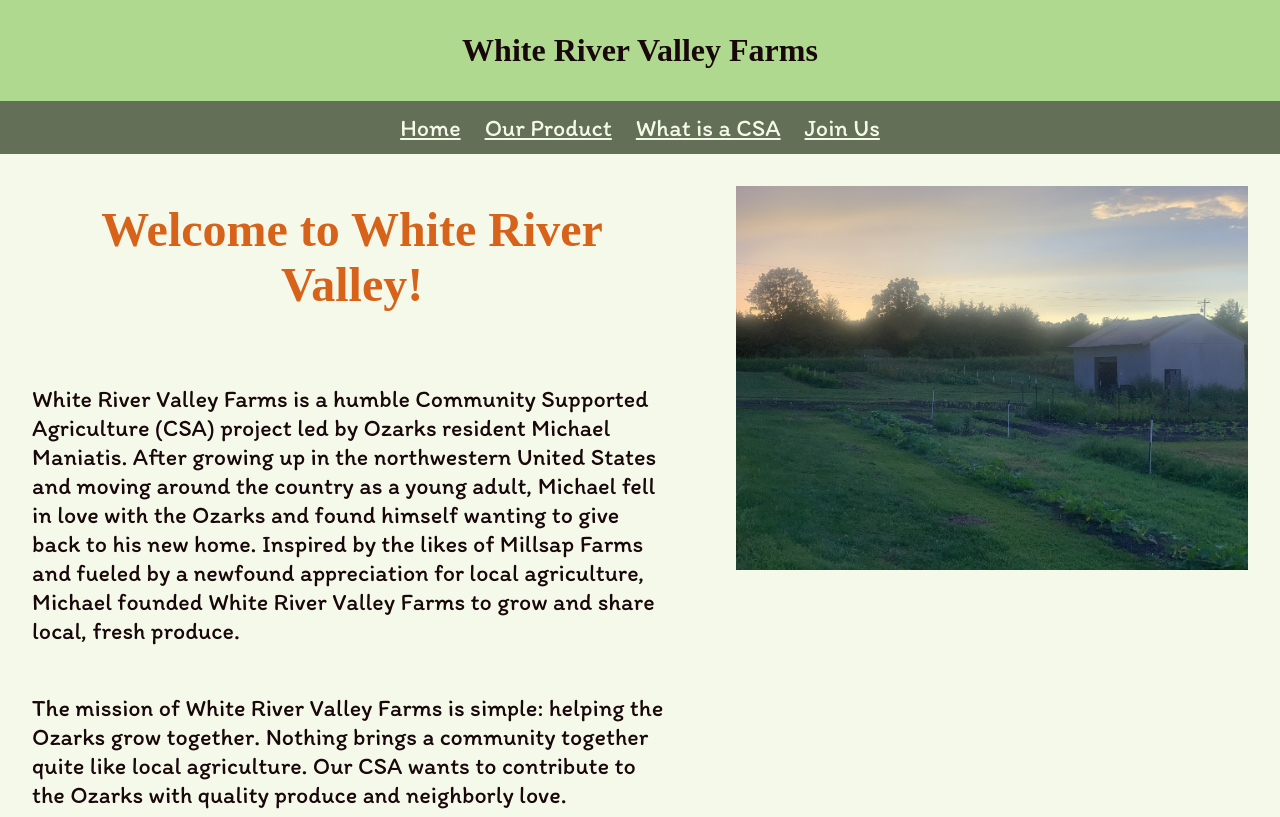
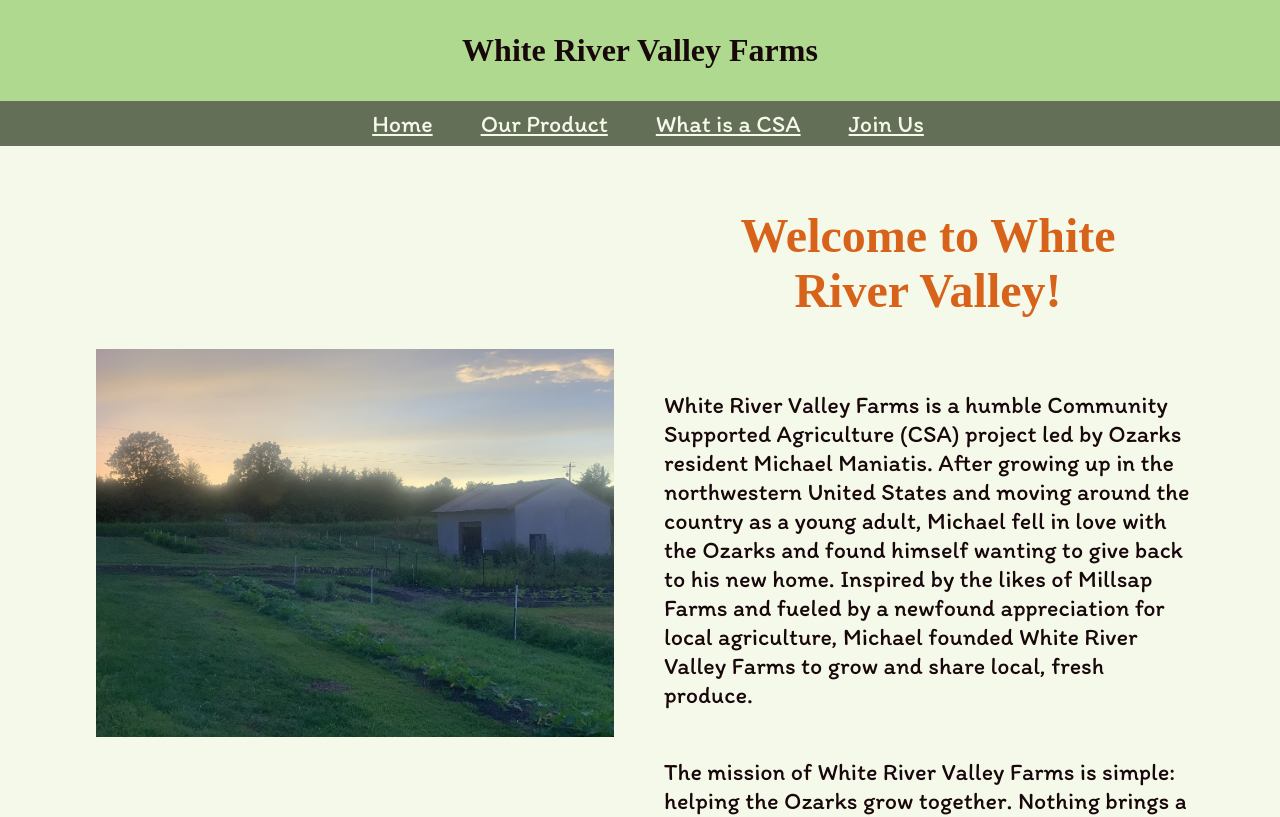
Before and after one commit to SeanGreeley/Fall2024_SCP_WhiteRiverValleyFarms, a React (Create React App) app in the folder my-app/: page / in a window 1280 px wide. Shown: the top 817 px of the page. Built offline with nearby package versions, Linux system fonts and the light colour scheme; a web font is replaced by a local one.

Commit message:
Sticky Header & Home/Produce Layouts

```diff
--- a/my-app/src/module/Home.js
+++ b/my-app/src/module/Home.js
@@ -11,7 +11,6 @@ function Home() {
     fontSize: '24px',
     backgroundColor: colors.ivory,
     padding: '1em',
-    width: '50vw',
     minWidth: '300px',
     fontFamily: 'Itim'
   };
@@ -31,19 +30,24 @@ function Home() {
   };
   const divStyles = {
     backgroundColor: colors.ivory,
-    display:'flex',
-    flexDirection:'row'
+    display:'grid',
+    gridTemplateColumns: 'repeat(auto-fit, minmax(400px, 1fr))',
+    width: '90%',
+    alignItems: 'center',
+    paddingTop: '20vh'
   };
   return (
-    <div id='root' className="App">
+    <div id='root' className="App" style={{backgroundColor:colors.ivory}}>
       <Header/>
-      <div id='content' style={divStyles}>
-        <div id='textbox' style={textboxStyles}>
-          <h1 style={headerStyles}>{allText.home.header}</h1>
-          <p style={paragraphStyles}>{allText.home['body-1']}</p>
-          <p style={paragraphStyles}>{allText.home['body-2']}</p>
+      <div style={{display:'flex',justifyContent:'center',alignItems:'center',flexDirection:'column'}}>
+        <div id='content' style={divStyles}>
+          <img src={HomeScreen} style={{width:'90%',minWidth:'350px', margin: '2em'}} alt="Farm image."/>
+          <div id='textbox' style={textboxStyles}>
+            <h1 style={headerStyles}>{allText.home.header}</h1>
+            <p style={paragraphStyles}>{allText.home['body-1']}</p>
+            <p style={paragraphStyles}>{allText.home['body-2']}</p>
+          </div>
         </div>
-        <img src={HomeScreen} style={{width:'40vw',height:'30vw', margin: '2em'}} alt="Farm image."/>
       </div>
       <Footer/>
     </div>
--- a/my-app/src/module/Join_us.js
+++ b/my-app/src/module/Join_us.js
@@ -31,7 +31,7 @@ function JoinUs() {
     fontFamily: 'Itim'
   };
   const form = {
-    marginTop: "3%",
+    marginTop: "2.5vh",
     marginRight: "8%",
     backgroundColor: colors.ivory,
     position:"fixed",
@@ -57,13 +57,14 @@ function JoinUs() {
     fontFamily: 'Itim',
     display: "grid",
     gridTemplateColumns: "1fr auto", /* Adjust the ratio as needed */
-    gap: "20px"
+    gap: "20px",
+    paddingTop: '20vh'
   };
   const inputLabel = {
     paddingLeft: "13%",
     gridColumn: "1",
     //display: "inline-block",
-    width: "100px",
+    width: "200px",
     textAlign: "left"
   };
   const inputStyle = {
@@ -81,7 +82,7 @@ function JoinUs() {
     marginBottom: "0px"
   };
     return (
-        <div id='root' className="App">
+        <div id='root' className="App" style={{backgroundColor:colors.ivory}}>
         <Header/>
         <div style = {container}>
           <div style = {textStyle}>
@@ -109,9 +110,9 @@ function JoinUs() {
               <input style = {inputStyle} type="text" id="fname" name="fname" placeholder='First Name' required /><br></br>
               <p style = {inputLabel}>Last Name: </p>
               <input style = {inputStyle} type="text" id="lname" name="lname" placeholder='Last Name' required/><br></br>
-              <p style = {inputLabel}>Phone Nubmer: </p>
+              <p style = {inputLabel}>Phone Number: </p>
               <input style = {inputStyle} type="tel" id="number" name="number" placeholder='Phone Number' required/><br></br>
-              <p style = {inputLabel}>Mesagge for Michael: </p>
+              <p style = {inputLabel}>Message for Michael: </p>
               <input style = {inputStyle} type="text" id="msg" name="msg" placeholder='Message for Michael' /><br></br>
               <input style = {buttonStyle} type="submit" value="Submit" />
               <input style = {buttonStyle} type="submit" value="Unsubscribe from Email List" />
--- a/my-app/src/module/Our_product.js
+++ b/my-app/src/module/Our_product.js
@@ -13,15 +13,15 @@ function OurProduct() {
   const allImages = [Corn, Garlic, Peas, Tomato, DefaultImage];
   const paragraphStyles = {
     color: colors.charcoal,
-    fontSize: '24px',
+    fontSize: '3vh',
     backgroundColor: colors.ivory,
-    padding: '0.25em',
+    padding: '0.15em',
     fontFamily: 'Itim'
   };
   const headerStyles = {
     color: colors.orange,
     backgroundColor: colors.ivory,
-    padding: '0.25em',
+    padding: '0.15em',
     fontSize: '4vh',
     fontFamily: 'Elsie Swash Caps'
   };
@@ -31,15 +31,23 @@ function OurProduct() {
     objectFit: 'cover',
     padding: '10px',
     backgroundColor: colors.ivory
+  };
+  const gridStyles = {
+    paddingTop:'25vh',
+    display: 'grid',
+    width: '60%',
+    gridTemplateColumns: 'repeat(auto-fit, minmax(300px, 1fr))'
   }
   return (
     <div id='root' className="App" style={{backgroundColor:colors.ivory}}>
       <Header/>
-      <div>{allText.produce.listings.map((p,idx) => p.enabled && (<div>
+      <div style={{display:'flex',justifyContent:'center',alignItems:'center',flexDirection:'column'}}>
+      <div style={gridStyles}>{allText.produce.listings.map((p,idx) => p.enabled && (<div>
           <img src={allImages[Math.min(idx,allImages.length-1)]} style={imgStyles} alt={p.alt} title={p.alt}/>
           <h2 style={headerStyles}>{p.name}</h2>
           <p style={paragraphStyles}>{p.desc}</p>
       </div>))}</div>
+      </div>
       <Footer/>
     </div>
   );
--- a/my-app/src/module/What_is_CSA.js
+++ b/my-app/src/module/What_is_CSA.js
@@ -30,8 +30,9 @@ function WhatIsACSA() {
     backgroundColor: colors.ivory,
   };
     return (
-        <div id='root' className="App" styles={{backgroundColor: colors.ivory}}>
+        <div id='root' className="App" style={{backgroundColor: colors.ivory}}>
         <Header/>
+        <div style={{marginTop: '20vh'}}>
         <h1 style={headerStyles}>{allText['csa-info'].header}</h1>
           <div style={textboxStyles}>
           <p style={paragraphStyles}>{allText['csa-info']['body-1']}</p>
@@ -41,6 +42,7 @@ function WhatIsACSA() {
           <p style={paragraphStyles}>{allText['csa-info']['body-5']}</p>
           </div>
           <Footer/>
+          </div>
         </div>
     );
   }
--- a/my-app/src/module/footer.js
+++ b/my-app/src/module/footer.js
@@ -7,7 +7,8 @@ function Footer() {
         backgroundColor: colors.darkGreen,
         padding: '1em',
         fontFamily: 'Itim',
-        fontSize: '3vh'
+        fontSize: '3vh',
+        marginTop: '5vh'
     };
     return (
         <div>
--- a/my-app/src/module/header.js
+++ b/my-app/src/module/header.js
@@ -3,15 +3,21 @@ import colors from '../colors.json'
 import NavBar from './navbar';
 
 function Header() {
-    const styles = {
+    const barStyles = {
+        position: 'fixed',
+        top: '0',
+        width: '100%',
+        height: '15vh'
+    }
+    const textStyles = {
         color: colors.charcoal,
         backgroundColor: colors.lightGreen,
         padding: '1em',
         fontFamily: 'Jacques Francois Shadow'
     };
     return (
-        <div>
-            <h1 style={styles}>{allText.header}</h1>
+        <div style = {barStyles}>
+            <h1 style={textStyles}>{allText.header}</h1>
             <NavBar/>
         </div>
     );
--- a/my-app/src/module/navbar.js
+++ b/my-app/src/module/navbar.js
@@ -2,19 +2,24 @@ import {Link} from 'react-router-dom'
 import colors from '../colors.json'
 
 function NavBar() {
-    const styles = {
+    const barStyles = {
+        width: '100%',
+        padding: '0.5em',
+        backgroundColor: colors.darkGreen
+    };
+    const linkStyles = {
         color: colors.ivory,
         backgroundColor: colors.darkGreen,
-        padding: '0.5em',
         fontFamily: 'Itim',
-        fontSize: '3vh'
-    };
+        fontSize: '3vh',
+        padding: '0.25em 1em'
+    }
     return (
-        <nav style={styles}>
-            <Link to='/' style={styles}>Home</Link>
-            <Link to='/product' style={styles}>Our Product</Link>
-            <Link to='/CSA' style={styles}>What is a CSA</Link>
-            <Link to='/join' style={styles}>Join Us</Link>
+        <nav style={barStyles}>
+            <Link to='/' style={linkStyles}>Home</Link>
+            <Link to='/product' style={linkStyles}>Our Product</Link>
+            <Link to='/CSA' style={linkStyles}>What is a CSA</Link>
+            <Link to='/join' style={linkStyles}>Join Us</Link>
         </nav>
     );
 }
```
